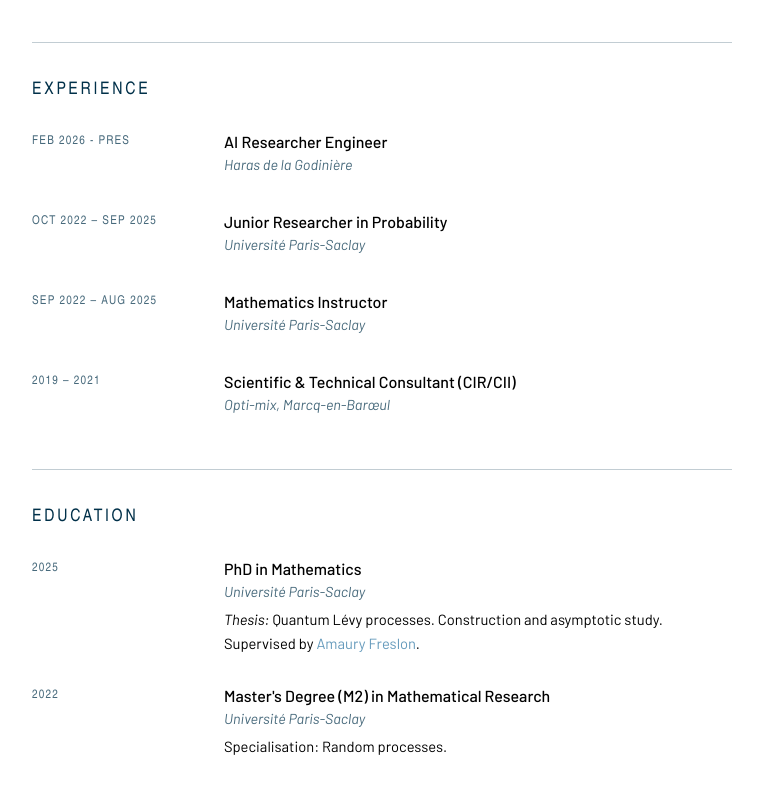
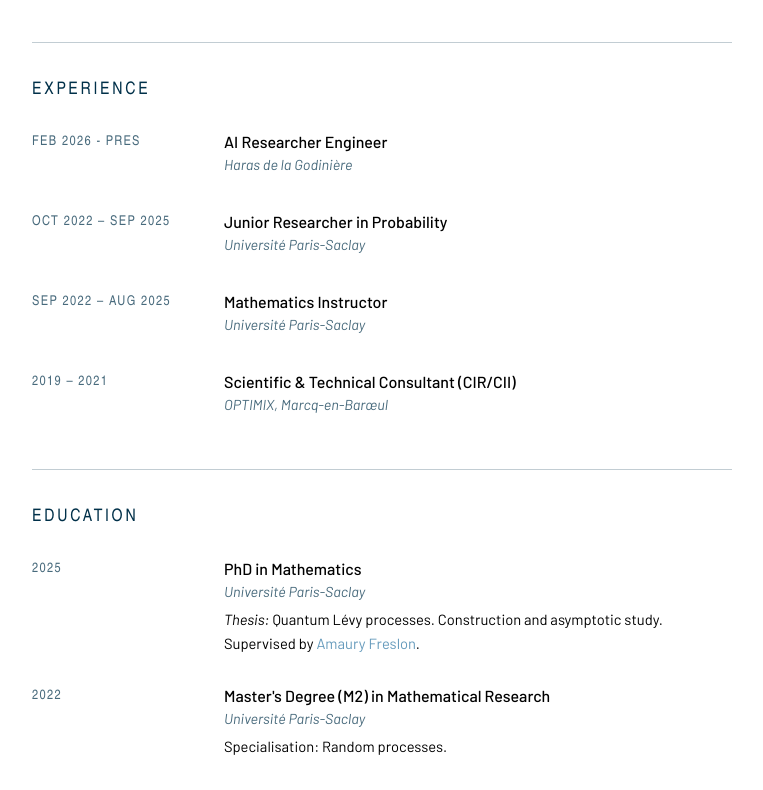
Before and after one commit to jeandelhaye/jeandelhaye.github.io, a plain HTML site: page index.html in a window 1280 px wide. Shown: the part 560-1350 px from the top of the page, without its empty margins (258-1021 px from the left). Drawn offline with Linux system fonts and the light colour scheme.

Commit message:
Rename Opti-mix to OPTIMIX

```diff
--- a/index.html
+++ b/index.html
@@ -335,7 +335,7 @@
 
     .entry-date {
       font-family: var(--font-heading);
-      font-size: 0.76rem;
+      font-size: calc(0.76rem + 1pt);
       color: var(--muted);
       padding-top: 0.18rem;
       line-height: 1.4;
@@ -644,7 +644,7 @@
       <div>
         <div class="entry-title" data-lang="en">Scientific &amp; Technical Consultant (CIR/CII)</div>
         <div class="entry-title" data-lang="fr">Consultant scientifique et technique (CIR/CII)</div>
-        <div class="entry-org">Opti-mix, Marcq-en-Barœul</div>
+        <div class="entry-org">OPTIMIX, Marcq-en-Barœul</div>
       </div>
     </div>
   </section>
```
